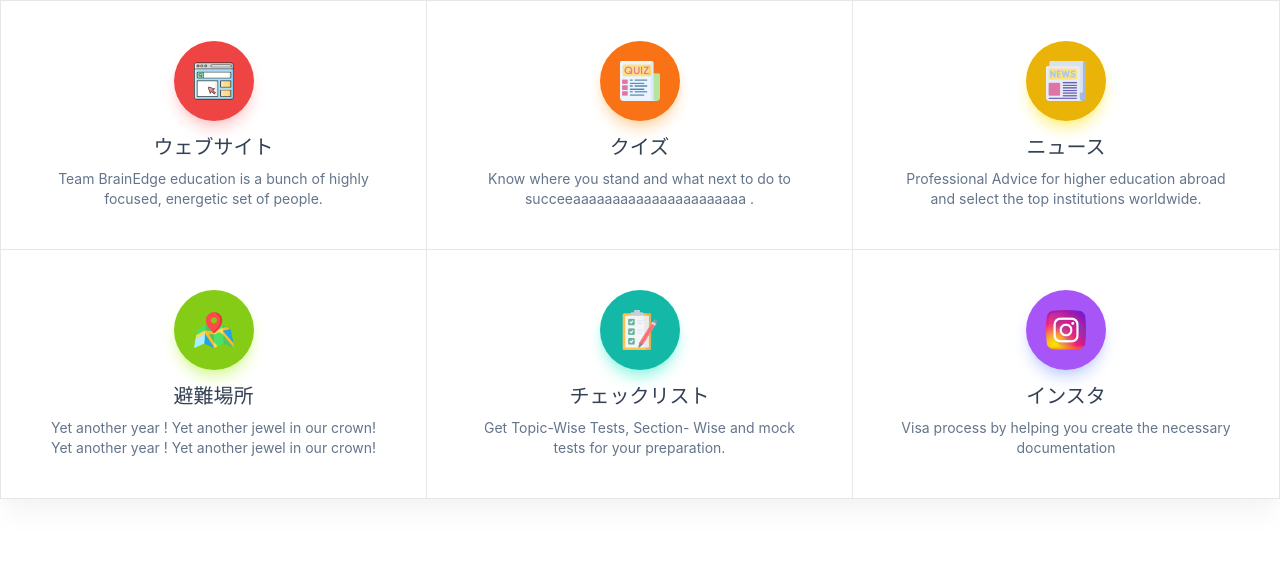
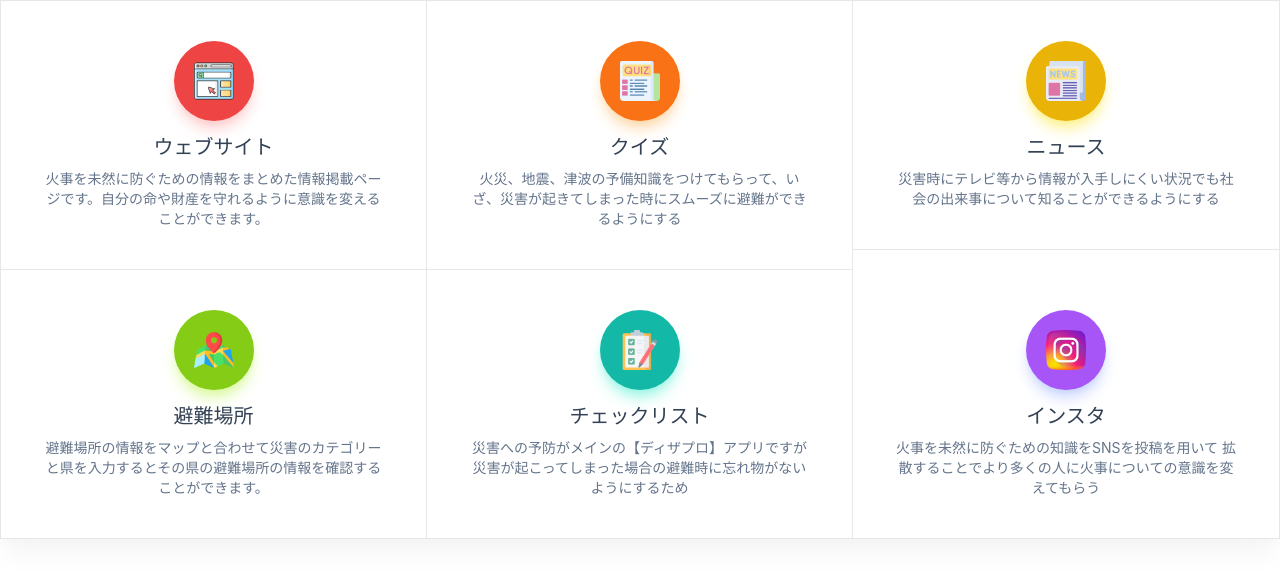
Before and after one commit to teguhdarma/sostsugyou-kenkyuu, a Next.js app: page /home in a window 1280 px wide. Shown: the top 578 px of the page. Built offline with nearby package versions, Linux system fonts and the light colour scheme; what @badrap/bar-of-progress would draw is missing.

Commit message:
my changeeeeeeeeees

```diff
--- a/components/Banner.js
+++ b/components/Banner.js
@@ -18,8 +18,7 @@ function Banner() {
         }}
       >
         <ambientLight intensity={1.25} />
-        <ambientLight intensity={0.1} />
-        <directionalLight intensity={0.4} />
+
         <Suspense fallback={null}>
           <Tokyo position={[0.025, -0.1, 0]} />
         </Suspense>
@@ -31,9 +30,9 @@ function Banner() {
             <HomeIcon className="hidden md:inline-flex h-8 bg-blue-400 text-white rounded-full p-2 cursor-pointer md:mx-2" />
             <Typed
               strings={[
-                'Selamat datang di re:on',
-                'tempat mencari kos ',
-                'temukan tempat nyaman',
+                'ディザプロにようこそ',
+                'これは災害予防アプリです',
+                '楽に避難したい方のため',
               ]}
               typeSpeed={40}
               backSpeed={50}
--- a/components/Goaltracker.js
+++ b/components/Goaltracker.js
@@ -4,8 +4,8 @@ const Goaltracker = () => {
   const [visible, setVisible] = useState(false);
   let goalarray = useMemo(() => {
     return [
-      ['持ち物', ['水', 'run', 'jump']],
-      ['Get good grades', ['read', 'study', 'attend classes']],
+      ['食べ物', ['飲料水', '食料', '薬類']],
+      ['品物', ['装備品', '防寒具', '貴重品']],
     ];
   }, []);
 
@@ -40,6 +40,7 @@ const Goaltracker = () => {
     <div className="">
       <div className=" w-full flex items-center flex-col pt-3">
         <h1 className=" text-3xl font-medium">check list</h1>
+        <h1 className=" text-3xl font-medium">持ち物</h1>
       </div>
       <div className=" h-full relative flex w-full flex-col items-center pt-12">
         {/* goals display */}
@@ -48,9 +49,7 @@ const Goaltracker = () => {
             return (
               <div className=" w-1/2 px-5 py-2 shadow-md mb-8" key={index}>
                 <h1 className="text-2xl font-medium">
-                  {goal[1].length > 0
-                    ? goal[0]
-                    : `Hurray, Goal ${goal[0]} Achieved`}
+                  {goal[1].length > 0 ? goal[0] : `準備を完了`}
                 </h1>
                 <div className="">
                   {goal[1].map((task, index2) => {
--- a/components/Gridlisr.js
+++ b/components/Gridlisr.js
@@ -11,8 +11,7 @@ function Gridlisr() {
           </span>
           <p class="text-xl font-medium text-slate-700 mt-3">ウェブサイト</p>
           <p class="mt-2 text-sm text-slate-500">
-            Team BrainEdge education is a bunch of highly focused, energetic set
-            of people.
+            火事を未然に防ぐための情報をまとめた情報掲載ページです。自分の命や財産を守れるように意識を変えることができます。
           </p>
         </div>
       </Link>
@@ -23,8 +22,7 @@ function Gridlisr() {
           </span>
           <p class="text-xl font-medium text-slate-700 mt-3">クイズ</p>
           <p class="mt-2 text-sm text-slate-500">
-            Know where you stand and what next to do to
-            succeeaaaaaaaaaaaaaaaaaaaaaa .
+            火災、地震、津波の予備知識をつけてもらって、いざ、災害が起きてしまった時にスムーズに避難ができるようにする
           </p>
         </div>
       </Link>
@@ -40,8 +38,7 @@ function Gridlisr() {
 
           <p class="text-xl font-medium text-slate-700 mt-3">ニュース</p>
           <p class="mt-2 text-sm text-slate-500">
-            Professional Advice for higher education abroad and select the top
-            institutions worldwide.
+            災害時にテレビ等から情報が入手しにくい状況でも社会の出来事について知ることができるようにする
           </p>
         </div>
       </Link>
@@ -54,8 +51,7 @@ function Gridlisr() {
           <p class="text-xl font-medium text-slate-700 mt-3">避難場所</p>
 
           <p class="mt-2 text-sm text-slate-500">
-            Yet another year ! Yet another jewel in our crown! Yet another year
-            ! Yet another jewel in our crown!
+            避難場所の情報をマップと合わせて災害のカテゴリーと県を入力するとその県の避難場所の情報を確認することができます。
           </p>
         </div>
       </Link>
@@ -68,11 +64,9 @@ function Gridlisr() {
               className="w-10 h-10"
             />
           </span>
-
           <p class="text-xl font-medium text-slate-700 mt-3">チェックリスト</p>
           <p class="mt-2 text-sm text-slate-500">
-            Get Topic-Wise Tests, Section- Wise and mock tests for your
-            preparation.
+            災害への予防がメインの【ディザプロ】アプリですが災害が起こってしまった場合の避難時に忘れ物がないようにするため
           </p>
         </div>
       </Link>
@@ -87,7 +81,8 @@ function Gridlisr() {
           </span>
           <p class="text-xl font-medium text-slate-700 mt-3">インスタ</p>
           <p class="mt-2 text-sm text-slate-500">
-            Visa process by helping you create the necessary documentation
+            火事を未然に防ぐための知識をSNSを投稿を用いて
+            拡散することでより多くの人に火事についての意識を変えてもらう
           </p>
         </div>
       </Link>
```
